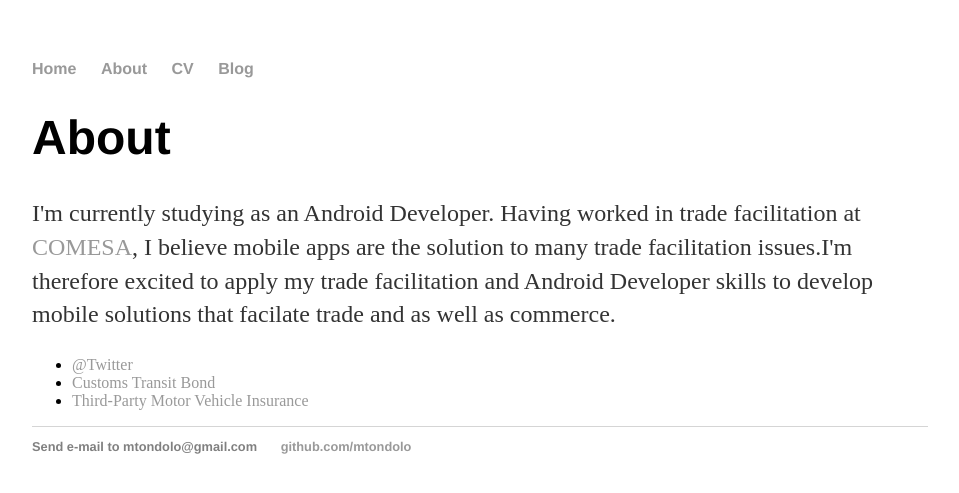
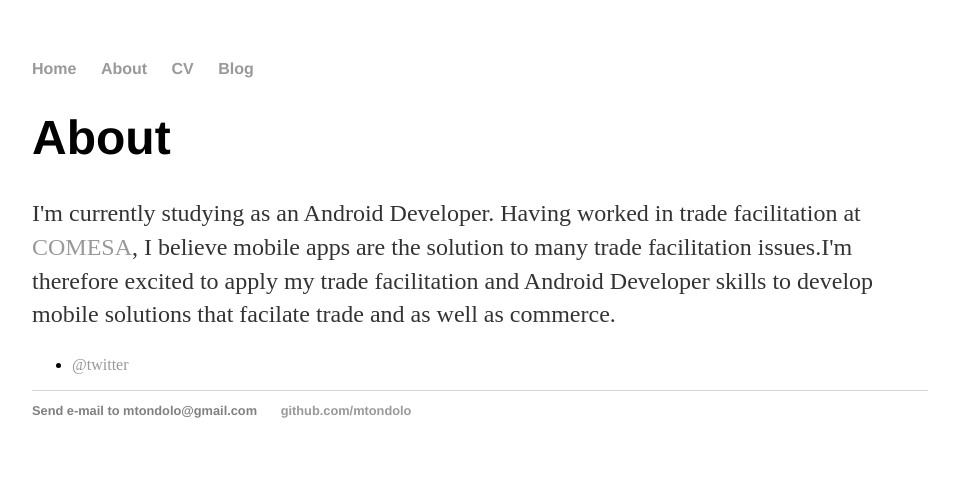
Before and after one commit to mtondolo/mtondolo.github.io, a Jekyll site: the page built from about/index.html, in a window 1280 px wide. Shown: the top 493 px of the page, without its empty margins (160-1119 px from the left). Built offline with Jekyll 4.4.1, drawn with Linux system fonts in a browser that asks for light colours.

Commit message:
Update index.html

```diff
--- a/about/index.html
+++ b/about/index.html
@@ -10,8 +10,6 @@ title: About Musa Tondolo
 			trade facilitation issues.I'm therefore excited to apply my trade facilitation and Android Developer skills
 			to develop mobile solutions that facilate trade and as well as commerce.</p>
 			<ul class="contacts">
-				<li><a href="https://twitter.com/tondolo">@Twitter</a></li>
-				<li><a href="http://rctg-mis.comesa.int/">Customs Transit Bond</a></li>
-				<li><a href="http://ycmis.comesa.int/">Third-Party Motor Vehicle Insurance</a></li>
-				</ul>
+				<li><a href="https://twitter.com/tondolo">@twitter</a></li>
+			 </ul>
 		</div>
```
